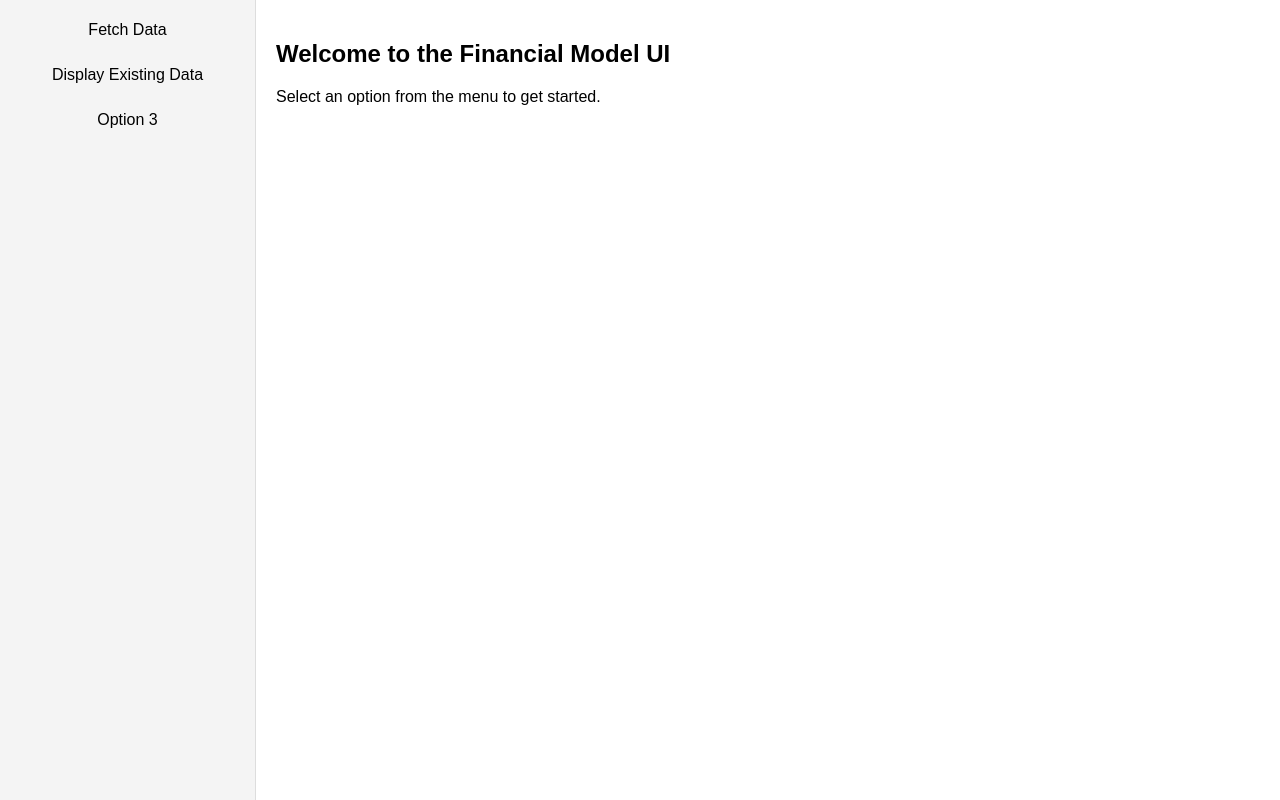
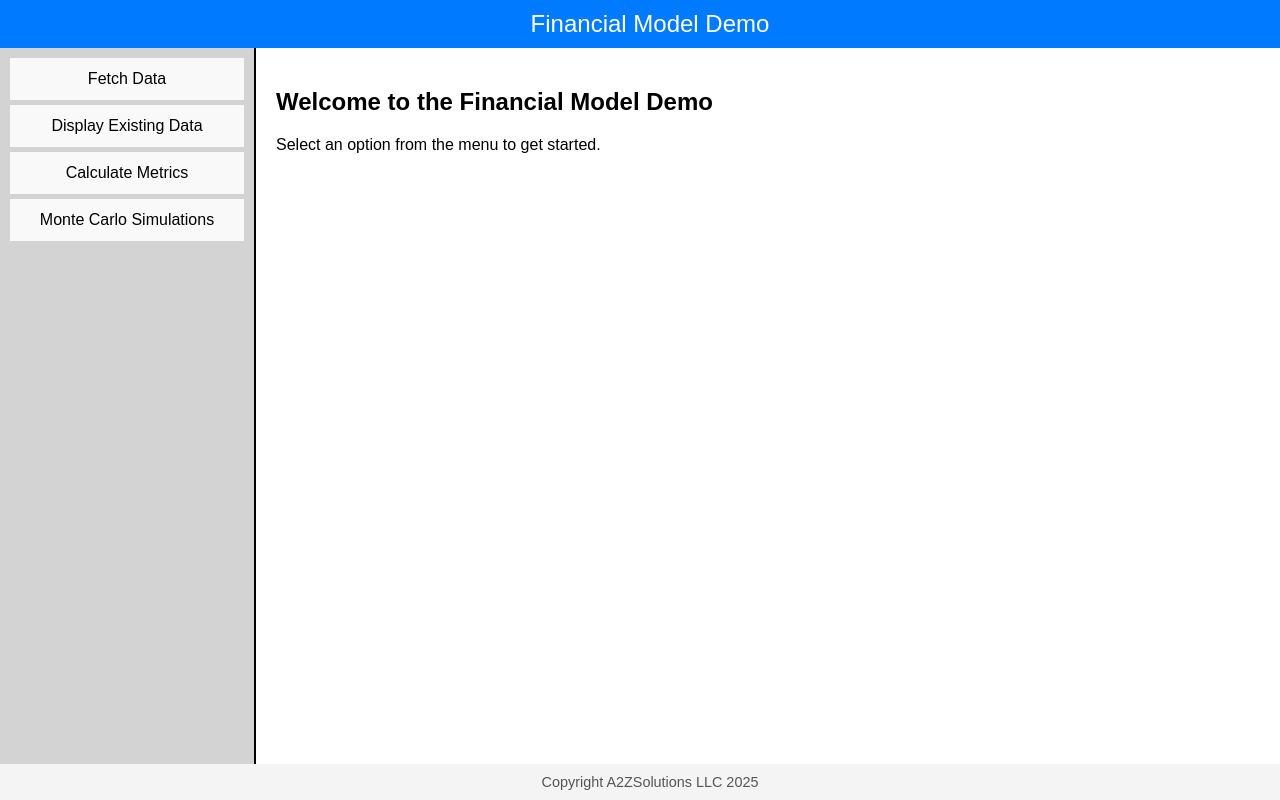
Before and after one commit to AdityMisra/Financial-Modeling-tool, a plain HTML site: page index.html in a window 1280 px wide. Drawn offline with Linux system fonts and the light colour scheme.

Commit message:
Update index.html

```diff
--- a/index.html
+++ b/index.html
@@ -3,19 +3,44 @@
 <head>
     <meta charset="UTF-8">
     <meta name="viewport" content="width=device-width, initial-scale=1.0">
-    <title>Financial Model UI</title>
+    <title>Financial Model Demo</title>
     <style>
         body {
             display: flex;
+            flex-direction: column;
             margin: 0;
             font-family: Arial, sans-serif;
+            height: 100vh;
+        }
+
+        .header {
+            width: 100%;
+            background-color: #007BFF;
+            color: #fff;
+            padding: 10px;
+            text-align: center;
+            font-size: 1.5em;
+        }
+
+        .footer {
+            width: 100%;
+            background-color: #f4f4f4;
+            text-align: center;
+            padding: 10px;
+            font-size: 0.9em;
+            color: #555;
+        }
+
+        .main-container {
+            display: flex;
+            flex: 1;
         }
 
         .menu {
             width: 20%;
-            background-color: #f4f4f4;
-            border-right: 1px solid #ddd;
-            height: 100vh;
+            background-color: #d3d3d3;
+            border-right: 2px solid #000;
+            height: 100%;
             padding: 10px;
             box-sizing: border-box;
         }
@@ -23,14 +48,15 @@
         .menu-item {
             padding: 10px;
             cursor: pointer;
-            border: 1px solid transparent;
+            border: 2px solid transparent;
             margin-bottom: 5px;
             text-align: center;
+            background-color: #f9f9f9;
         }
 
         .menu-item:hover {
             background-color: #e0e0e0;
-            border: 1px solid #ccc;
+            border: 2px solid #555;
         }
 
         .menu-item.active {
@@ -42,6 +68,7 @@
             width: 80%;
             padding: 20px;
             box-sizing: border-box;
+            background-color: #fff;
         }
 
         .input-group {
@@ -104,16 +131,23 @@
     </style>
 </head>
 <body>
+    <div class="header">Financial Model Demo</div>
+
+    <div class="main-container">
         <div class="menu">
             <div class="menu-item" onclick="loadContent('Fetch Data')">Fetch Data</div>
             <div class="menu-item" onclick="loadContent('Display Existing Data')">Display Existing Data</div>
-        <div class="menu-item" onclick="loadContent('option3')">Option 3</div>
+            <div class="menu-item" onclick="loadContent('Calculate Metrics')">Calculate Metrics</div>
+            <div class="menu-item" onclick="loadContent('Monte Carlo Simulations')">Monte Carlo Simulations</div>
         </div>
 
         <div class="content" id="content-area">
-        <h2>Welcome to the Financial Model UI</h2>
+            <h2>Welcome to the Financial Model Demo</h2>
             <p>Select an option from the menu to get started.</p>
         </div>
+    </div>
+
+    <div class="footer">Copyright A2ZSolutions LLC 2025</div>
 
     <script>
         function loadContent(option) {
@@ -169,40 +203,96 @@
                         <p>No data generated yet.</p>
                     </div>
                 `;
+            } else if (option === 'Calculate Metrics') {
+                contentArea.innerHTML = `
+                    <h2>Calculate Metrics</h2>
+                    <div class="input-group">
+                        <label for="cik">CIK:</label>
+                        <input type="text" id="cik">
+                    </div>
+                    <div class="input-group">
+                        <label for="year-start">Year Start:</label>
+                        <input type="text" id="year-start">
+                    </div>
+                    <div class="input-group">
+                        <label for="year-end">Year End:</label>
+                        <input type="text" id="year-end">
+                    </div>
+                    <button class="btn" onclick="fetchMetricsData()">Generate Metrics</button>
+                    <div class="html-display" id="metrics-result">
+                        <p>No data generated yet.</p>
+                    </div>
+                `;
+            } else if (option === 'Monte Carlo Simulations') {
+                contentArea.innerHTML = `
+                    <h2>Monte Carlo Simulations</h2>
+                    <div class="input-group">
+                        <label for="cik">CIK:</label>
+                        <input type="text" id="cik">
+                    </div>
+                    <div class="input-group">
+                        <label for="year-start">Start Year:</label>
+                        <input type="text" id="year-start">
+                    </div>
+                    <div class="input-group">
+                        <label for="year-end">End Year:</label>
+                        <input type="text" id="year-end">
+                    </div>
+                    <div class="input-group">
+                        <label for="simulations">No. of Simulations:</label>
+                        <input type="number" id="simulations">
+                    </div>
+                    <div class="input-group">
+                        <label for="years">No. of Years:</label>
+                        <input type="number" id="years">
+                    </div>
+                    <div class="input-group">
+                        <label for="tax-rate">Tax Rate (%):</label>
+                        <input type="number" step="0.01" id="tax-rate">
+                    </div>
+                    <button class="btn" onclick="fetchMonteCarloData()">Run Simulations</button>
+                    <div class="html-display" id="montecarlo-result">
+                        <p>No data generated yet.</p>
+                    </div>
+                `;
             }
         }
 
-        function fetchHtmlData() {
+        function fetchMonteCarloData() {
             const cik = document.getElementById('cik').value;
-            const year = document.getElementById('year').value;
+            const yearStart = document.getElementById('year-start').value;
+            const yearEnd = document.getElementById('year-end').value;
+            const simulations = document.getElementById('simulations').value;
+            const years = document.getElementById('years').value;
+            const taxRate = document.getElementById('tax-rate').value;
 
-            fetch('RestURL:/FetchHTML', {
+            fetch('RestURL:/montecarlo', {
                 method: 'POST',
                 headers: {
                     'Content-Type': 'application/json'
                 },
-                body: JSON.stringify({ CIK: cik, Year: year })
+                body: JSON.stringify({ CIK: cik, YearStart: yearStart, YearEnd: yearEnd, Simulations: simulations, Years: years, TaxRate: taxRate })
             })
             .then(response => response.text())
             .then(data => {
-                const htmlResult = document.getElementById('html-result');
-                htmlResult.innerHTML = data;
+                const monteCarloResult = document.getElementById('montecarlo-result');
+                monteCarloResult.innerHTML = data;
 
                 const downloadHtmlBtn = document.createElement('button');
                 downloadHtmlBtn.textContent = 'Download HTML';
                 downloadHtmlBtn.className = 'btn';
-                downloadHtmlBtn.onclick = () => downloadFile(data, 'data.html', 'text/html');
+                downloadHtmlBtn.onclick = () => downloadFile(data, 'montecarlo.html', 'text/html');
 
                 const downloadCsvBtn = document.createElement('button');
                 downloadCsvBtn.textContent = 'Download CSV';
                 downloadCsvBtn.className = 'btn';
-                downloadCsvBtn.onclick = () => downloadFile(htmlToCsv(data), 'data.csv', 'text/csv');
+                downloadCsvBtn.onclick = () => downloadFile(htmlToCsv(data), 'montecarlo.csv', 'text/csv');
 
-                htmlResult.appendChild(downloadHtmlBtn);
-                htmlResult.appendChild(downloadCsvBtn);
+                monteCarloResult.appendChild(downloadHtmlBtn);
+                monteCarloResult.appendChild(downloadCsvBtn);
             })
             .catch(error => {
-                document.getElementById('html-result').innerHTML = `<p>Error: ${error.message}</p>`;
+                document.getElementById('montecarlo-result').innerHTML = `<p>Error: ${error.message}</p>`;
             });
         }
 
```
Lines whose indentation alone changed are shown as unchanged.
